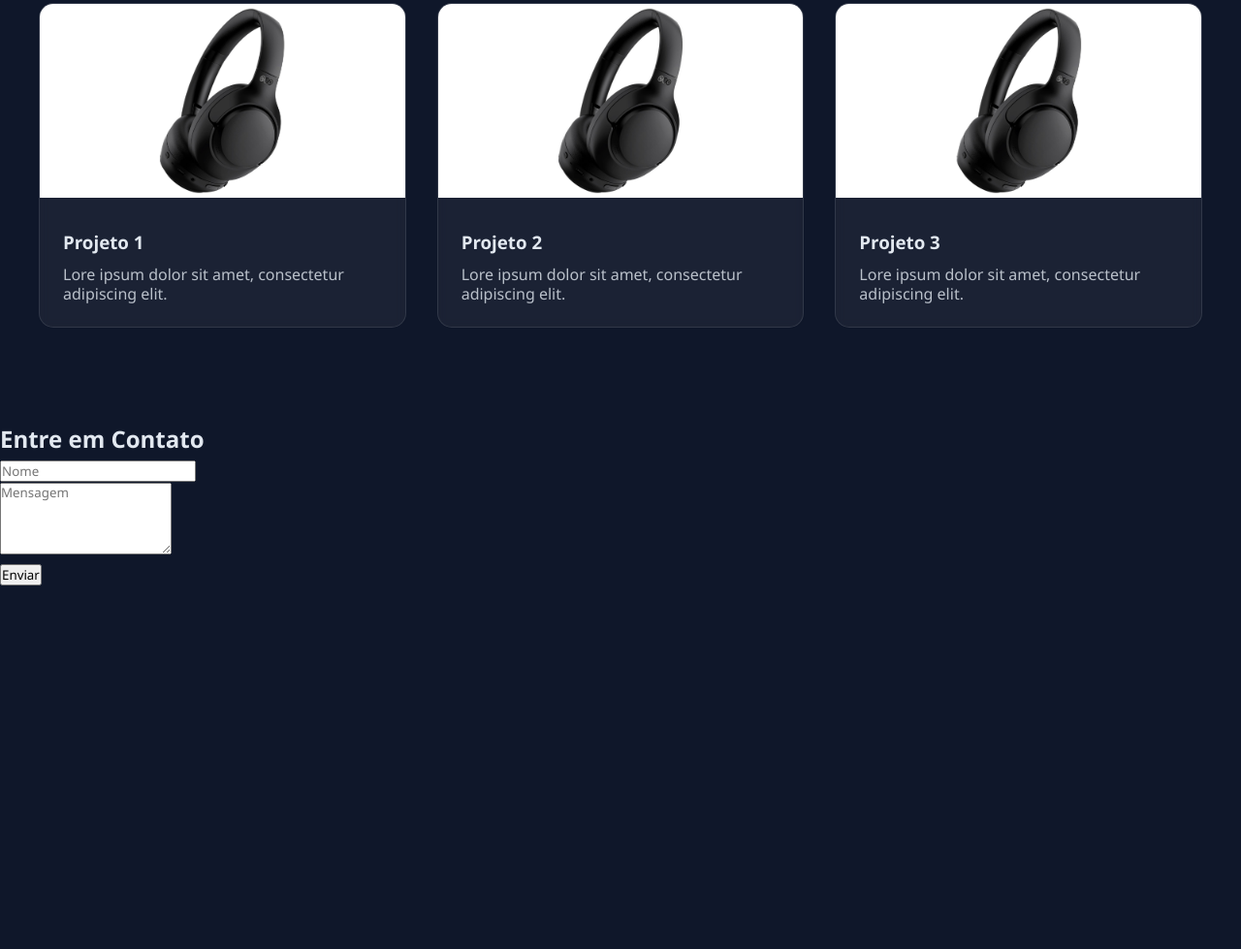
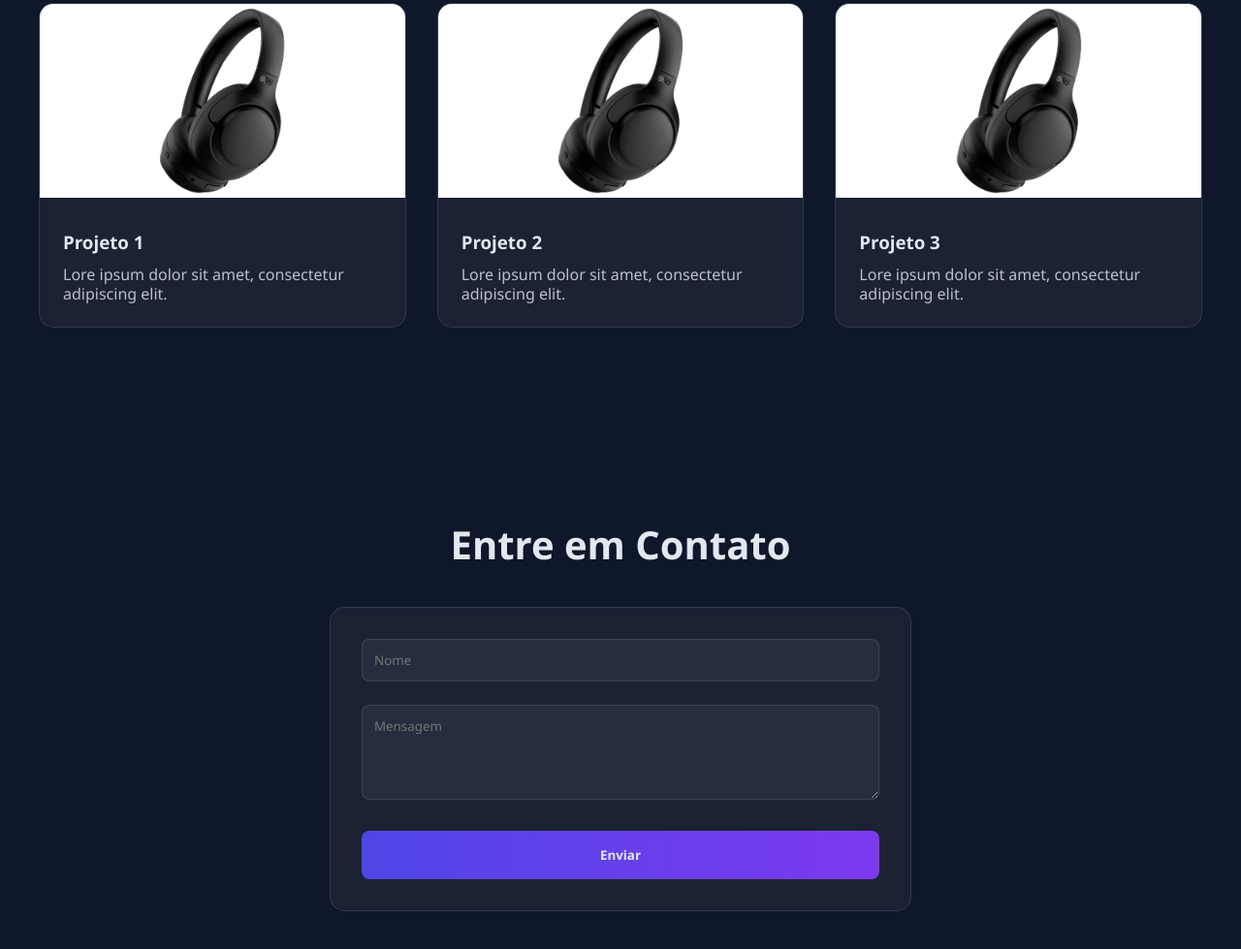
Before and after one commit to diegocoutinho1987/portfolio, a plain HTML site: page index.html in a window 1280 px wide. Shown: the part 1401-2380 px from the top of the page at 97% size. Before the commit the page ends 2006 px from the top, so only its background shows below. Drawn offline with Linux system fonts and the light colour scheme; a script that the page names is missing.

Commit message:
Add files via upload

```diff
--- a/css/style.css
+++ b/css/style.css
@@ -78,6 +78,7 @@ body {
     box-shadow: 0 0 20px rgba(79, 70, 229, 0.3);
     border-radius: 50%;
     border: 4px solid var(--vidro);
+    animation: flutuar 3s ease-in-out infinite;
 }
 
 h1 {
@@ -168,3 +169,70 @@ h1 {
     color: rgba(226, 232, 240, 0.8);
     line-height: 1.25rem;
 }
+
+.contato {
+    padding: 6rem 2rem;
+}
+
+.contato-titulo {
+    text-align: center;
+    font-size: 2.5rem;
+    margin-bottom: 2rem;
+}
+
+.contato-formulario {
+    max-width: 600px;
+    margin: 0 auto;
+    background: rgba(255, 255, 255, 0.05);
+    backdrop-filter: blur(5px);
+    padding: 2rem;
+    border: 1px solid var(--vidro);
+    border-radius: 15px;
+}
+
+.contato-formulario-grupo {
+    margin-bottom: 1.5rem;
+}
+
+.contato-formulario-input {
+    width: 100%;
+    padding: 0.75rem;
+    background: rgba(255, 255, 255, 0.05);
+    border: 1px solid var(--vidro);
+    border-radius: 8px;
+    color: var(--claro);
+    outline: none;
+}
+
+.contato-formulario-input:focus {
+    border-color: var(--secundaria);
+    box-shadow: 0 0 10px rgba(79, 70, 229, 0.3);
+}
+
+.contato-formulario-botao {
+    color: var(--claro);
+    background: linear-gradient(to right, var(--primaria), var(--secundaria));
+    padding: 1rem 2rem;
+    border: none;
+    border-radius: 8px;
+    cursor: pointer;
+    font-weight: bold;
+    width: 100%;
+    transition: all 0.5s ease;
+}
+
+.contato-formulario-botao:hover {
+    background: linear-gradient(to right, var(--secundaria), var(--primaria));
+    box-shadow: 0 5px 15px rgba(79, 70, 229, 0.3);
+    transform: translateY(-4px);
+}
+
+@keyframes flutuar {
+    0%, 100% {
+        transform: translateY(0);
+    }
+
+    50% {
+        transform: translateY(-20px);
+    }
+}
```
